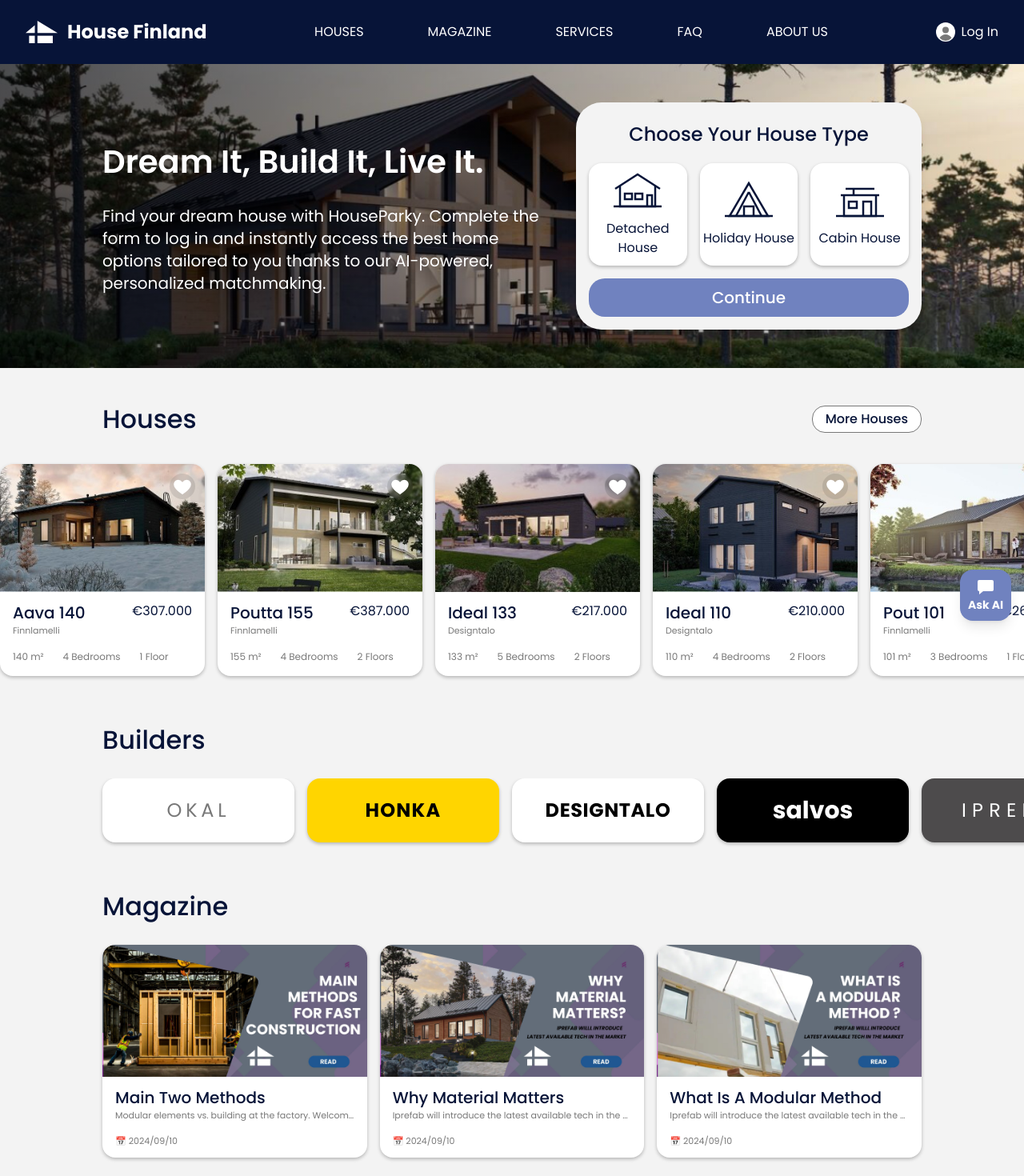
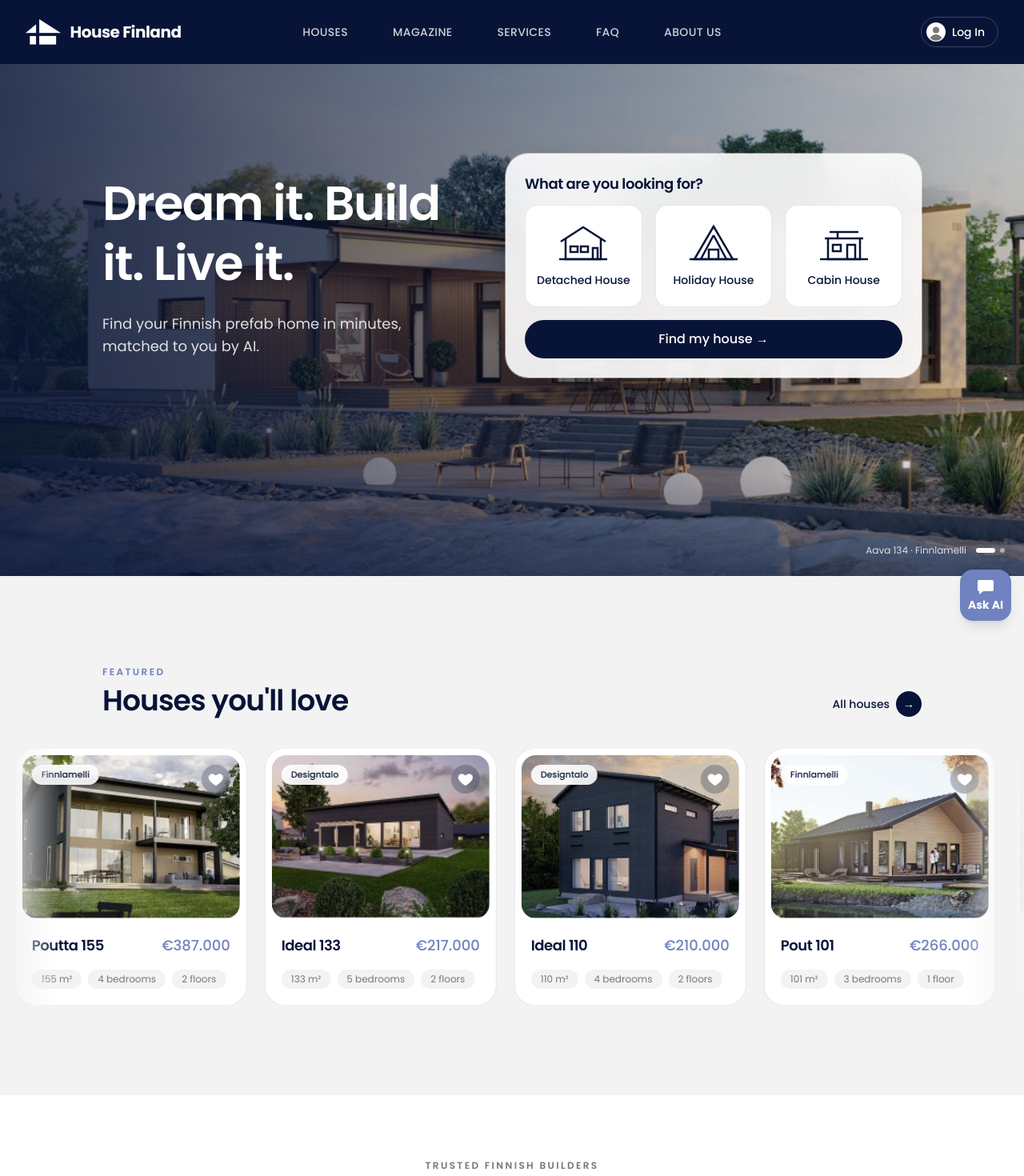
Before and after one commit to tobiaseu/Iprefab_website, a Next.js app: page / in a window 1280 px wide. Shown: the top 1470 px of the page at 80% size. Built offline with nearby package versions, Linux system fonts and the light colour scheme.

Commit message:
Redesign homepage: animated hero, marquees, modern cards, real logo
Co-Authored-By: Claude Opus 5.5 (1M context) <noreply@anthropic.com>
Claude-Session: https://claude.ai/code/session_01MeAuQYHTjCYCJkScqnwg14

```diff
--- a/src/app/globals.css
+++ b/src/app/globals.css
@@ -19,3 +19,35 @@ body {
 .no-scrollbar {
   scrollbar-width: none;
 }
+
+@keyframes marquee {
+  to {
+    transform: translateX(-50%);
+  }
+}
+.marquee-track {
+  animation: marquee var(--marquee-duration, 60s) linear infinite;
+}
+.marquee:hover .marquee-track,
+.marquee:focus-within .marquee-track {
+  animation-play-state: paused;
+}
+
+@keyframes kenburns {
+  from {
+    transform: scale(1);
+  }
+  to {
+    transform: scale(1.12);
+  }
+}
+.kenburns {
+  animation: kenburns 14s ease-out forwards;
+}
+
+@media (prefers-reduced-motion: reduce) {
+  .marquee-track,
+  .kenburns {
+    animation: none;
+  }
+}
--- a/src/app/page.tsx
+++ b/src/app/page.tsx
@@ -1,82 +1,89 @@
 import Image from "next/image";
 import Link from "next/link";
+import HeroSlideshow from "@/components/HeroSlideshow";
 import HouseCard from "@/components/HouseCard";
 import HouseTypePicker from "@/components/HouseTypePicker";
+import Marquee from "@/components/Marquee";
 import { articles, builders, houses } from "@/data/houses";
 
-const builderStyles: Record<string, string> = {
-  OKAL: "bg-white text-slate tracking-[0.2em]",
-  HONKA: "bg-[#ffd500] text-black font-black tracking-wider",
-  DESIGNTALO: "bg-white text-black font-extrabold tracking-wide",
-  SALVOS: "bg-black text-white font-black text-3xl lowercase",
-  IPREFAB: "bg-[#4d4b4c] text-white tracking-[0.3em]",
-  FINNLAMELLI: "bg-white text-black font-bold tracking-wider",
-};
+function SectionHeader({ eyebrow, title, href, cta }: { eyebrow: string; title: string; href?: string; cta?: string }) {
+  return (
+    <div className="flex items-end justify-between gap-6 px-4 md:px-16 xl:px-32">
+      <div>
+        <p className="text-xs font-semibold tracking-[0.2em] text-periwinkle uppercase">{eyebrow}</p>
+        <h2 className="mt-2 text-3xl font-semibold tracking-tight md:text-4xl">{title}</h2>
+      </div>
+      {href && (
+        <Link href={href} className="group flex shrink-0 items-center gap-2 text-sm font-medium">
+          {cta}
+          <span className="grid size-8 place-items-center rounded-full bg-navy text-white transition group-hover:translate-x-1">→</span>
+        </Link>
+      )}
+    </div>
+  );
+}
 
 export default function Home() {
   return (
     <>
-      <section className="relative overflow-hidden">
-        <Image src="/images/hero.png" alt="" fill priority sizes="100vw" className="object-cover" />
-        <div className="absolute inset-0 bg-gradient-to-r from-black/60 via-black/30 to-transparent" />
-        <div className="relative mx-auto flex max-w-[1440px] flex-col items-center gap-8 px-4 py-12 md:px-32 lg:flex-row lg:justify-between">
-          <div className="max-w-[560px] text-white">
-            <h1 className="text-[32px] font-semibold md:text-[40px]">Dream It, Build It, Live It.</h1>
-            <p className="mt-6 text-lg md:text-xl">
-              Find your dream house with HouseParky. Complete the form to log in and instantly access the best home
-              options tailored to you thanks to our AI-powered, personalized matchmaking.
+      <section className="relative min-h-[560px] overflow-hidden lg:min-h-[640px]">
+        <HeroSlideshow />
+        <div className="relative mx-auto flex max-w-[1440px] flex-col gap-10 px-4 py-20 md:px-16 lg:flex-row lg:items-center lg:justify-between lg:py-28 xl:px-32">
+          <div className="max-w-[520px] text-white">
+            <h1 className="text-4xl leading-tight font-semibold tracking-tight md:text-6xl">
+              Dream it. Build it. Live it.
+            </h1>
+            <p className="mt-6 max-w-[440px] text-lg text-white/85">
+              Find your Finnish prefab home in minutes, matched to you by AI.
             </p>
           </div>
           <HouseTypePicker />
         </div>
       </section>
 
-      <section className="mx-auto max-w-[1440px] py-10">
-        <div className="flex items-center justify-between px-4 md:px-32">
-          <h2 className="text-[32px] font-medium">Houses</h2>
-          <Link href="/houses" className="rounded-2xl border border-slate bg-white px-4 py-1 font-medium hover:bg-mist">
-            More Houses
-          </Link>
-        </div>
-        <div className="no-scrollbar mt-4 flex snap-x gap-4 overflow-x-auto px-4 py-4 md:px-32">
+      <section className="py-20 md:py-28">
+        <SectionHeader eyebrow="Featured" title="Houses you'll love" href="/houses" cta="All houses" />
+        <Marquee duration={70} className="mt-10">
           {houses.map((h) => (
-            <div key={h.slug} className="snap-start">
+            <div key={h.slug} className="pr-6">
               <HouseCard house={h} size="sm" />
             </div>
           ))}
-        </div>
+        </Marquee>
       </section>
 
-      <section className="mx-auto max-w-[1440px] pb-10">
-        <h2 className="px-4 text-[32px] font-medium md:px-32">Builders</h2>
-        <div className="no-scrollbar mt-6 flex gap-4 overflow-x-auto px-4 pb-4 md:px-32">
+      <section className="border-y border-navy/5 bg-white py-16 md:py-20">
+        <p className="text-center text-xs font-semibold tracking-[0.2em] text-slate uppercase">
+          Trusted Finnish builders
+        </p>
+        <Marquee duration={40} className="mt-10">
           {builders.map((b) => (
-            <div
+            <span
               key={b}
-              className={`flex h-20 w-60 shrink-0 items-center justify-center rounded-2xl text-2xl shadow-[0_2px_4px_rgba(0,0,0,0.25)] ${builderStyles[b]}`}
+              className="px-10 text-5xl font-extrabold tracking-tight whitespace-nowrap text-navy/25 transition-colors hover:text-navy md:px-16 md:text-7xl"
             >
-              {b === "SALVOS" ? "salvos" : b}
-            </div>
+              {b}
+            </span>
           ))}
-        </div>
+        </Marquee>
       </section>
 
-      <section className="mx-auto max-w-[1440px] px-4 pb-24 md:px-32">
-        <h2 className="text-[32px] font-medium">Magazine</h2>
-        <div className="mt-6 grid gap-4 sm:grid-cols-2 lg:grid-cols-3">
+      <section className="mx-auto max-w-[1440px] py-20 md:py-28">
+        <SectionHeader eyebrow="Magazine" title="Ideas & guides" href="/magazine" cta="Read more" />
+        <div className="mt-10 grid gap-6 px-4 sm:grid-cols-2 md:px-16 lg:grid-cols-3 xl:px-32">
           {articles.map((a) => (
             <Link
               key={a.slug}
               href="/magazine"
-              className="overflow-hidden rounded-2xl bg-white shadow-[0_2px_4px_rgba(0,0,0,0.25)] transition-shadow hover:shadow-lg"
+              className="group overflow-hidden rounded-3xl bg-white ring-1 ring-navy/5 transition duration-300 hover:-translate-y-1 hover:shadow-[0_20px_40px_-20px_rgba(7,20,56,0.35)]"
             >
-              <div className="relative aspect-[2/1]">
-                <Image src={a.image} alt={a.title} fill sizes="(max-width: 768px) 100vw, 384px" className="object-cover" />
+              <div className="relative m-2 aspect-[2/1] overflow-hidden rounded-[18px]">
+                <Image src={a.image} alt={a.title} fill sizes="(max-width: 768px) 100vw, 400px" className="object-cover transition duration-700 group-hover:scale-105" />
               </div>
-              <div className="px-4 py-3">
-                <h3 className="text-xl font-medium">{a.title}</h3>
-                <p className="truncate text-[11px] text-slate">{a.excerpt}</p>
-                <p className="mt-4 text-[11px] text-slate">📅 {a.date}</p>
+              <div className="px-5 pt-3 pb-6">
+                <p className="text-xs text-slate">{a.date}</p>
+                <h3 className="mt-2 text-lg font-semibold tracking-tight">{a.title}</h3>
+                <p className="mt-1 line-clamp-2 text-sm text-slate">{a.excerpt}</p>
               </div>
             </Link>
           ))}
--- a/src/components/Header.tsx
+++ b/src/components/Header.tsx
@@ -3,7 +3,8 @@
 import Link from "next/link";
 import { usePathname } from "next/navigation";
 import { useState } from "react";
-import { LogoMark, UserIcon } from "./Icons";
+import { UserIcon } from "./Icons";
+import Logo from "./Logo";
 import LoginModal from "./LoginModal";
 
 const nav = [
@@ -21,20 +22,20 @@ export default function Header() {
 
   return (
     <header className="sticky top-0 z-40 bg-navy text-white">
-      <div className="mx-auto flex h-20 max-w-[1440px] items-center justify-between px-4 md:px-8">
-        <Link href="/" className="flex items-center gap-3">
-          <LogoMark className="h-7 w-10" />
-          <span className="text-2xl font-bold">House Finland</span>
+      <div className="mx-auto grid h-20 max-w-[1440px] grid-cols-[1fr_auto] items-center px-4 md:px-8 lg:grid-cols-[1fr_auto_1fr]">
+        <Link href="/" className="flex items-center gap-3 justify-self-start">
+          <Logo className="h-8 w-auto" />
+          <span className="text-xl font-bold tracking-tight">House Finland</span>
         </Link>
 
-        <nav className="hidden items-center gap-12 lg:flex xl:gap-20">
+        <nav className="hidden items-center gap-10 lg:flex xl:gap-14">
           {nav.map((item) => {
             const active = pathname.startsWith(item.href);
             return (
               <Link
                 key={item.href}
                 href={item.href}
-                className={`text-base uppercase transition-opacity hover:opacity-80 ${active ? "font-semibold" : ""}`}
+                className={`relative py-2 text-sm font-medium tracking-wide uppercase transition-opacity after:absolute after:inset-x-0 after:-bottom-0.5 after:h-0.5 after:origin-left after:rounded-full after:bg-periwinkle after:transition-transform ${active ? "after:scale-x-100" : "opacity-80 after:scale-x-0 hover:opacity-100 hover:after:scale-x-100"}`}
               >
                 {item.label}
               </Link>
@@ -42,8 +43,8 @@ export default function Header() {
           })}
         </nav>
 
-        <div className="flex items-center gap-4">
-          <button onClick={() => setLogin(true)} className="flex items-center gap-2 hover:opacity-80">
+        <div className="flex items-center gap-4 justify-self-end">
+          <button onClick={() => setLogin(true)} className="flex items-center gap-2 rounded-full border border-white/20 py-1.5 pr-4 pl-1.5 text-sm font-medium transition hover:bg-white/10">
             <UserIcon className="size-6" />
             <span className="hidden sm:inline">Log In</span>
           </button>
--- /dev/null
+++ b/src/components/HeroSlideshow.tsx
@@ -0,0 +1,54 @@
+"use client";
+
+import Image from "next/image";
+import { useEffect, useState } from "react";
+
+const slides = [
+  { src: "/images/house-cover.jpg", caption: "Aava 134 · Finnlamelli" },
+  { src: "/images/hero.png", caption: "Holiday house · Lakeland" },
+];
+
+export default function HeroSlideshow() {
+  const [i, setI] = useState(0);
+
+  useEffect(() => {
+    const t = setInterval(() => setI((n) => (n + 1) % slides.length), 7000);
+    return () => clearInterval(t);
+  }, []);
+
+  return (
+    <div className="absolute inset-0 overflow-hidden">
+      {slides.map((s, n) => (
+        <div
+          key={s.src}
+          className={`absolute inset-0 transition-opacity duration-[1500ms] ${n === i ? "opacity-100" : "opacity-0"}`}
+        >
+          <Image
+            key={n === i ? `${s.src}-on` : s.src}
+            src={s.src}
+            alt=""
+            fill
+            priority={n === 0}
+            sizes="100vw"
+            className={`object-cover ${n === i ? "kenburns" : ""}`}
+          />
+        </div>
+      ))}
+      <div className="absolute inset-0 bg-gradient-to-r from-navy/80 via-navy/40 to-navy/10" />
+      <div className="absolute inset-x-0 bottom-0 h-32 bg-gradient-to-t from-navy/50 to-transparent" />
+      <div className="absolute right-6 bottom-6 hidden items-center gap-3 text-xs text-white/80 md:flex">
+        <span>{slides[i].caption}</span>
+        <div className="flex gap-1.5">
+          {slides.map((s, n) => (
+            <button
+              key={s.src}
+              onClick={() => setI(n)}
+              aria-label={`Show photo ${n + 1}`}
+              className={`h-1.5 rounded-full transition-all ${n === i ? "w-6 bg-white" : "w-1.5 bg-white/50"}`}
+            />
+          ))}
+        </div>
+      </div>
+    </div>
+  );
+}
--- a/src/components/HouseCard.tsx
+++ b/src/components/HouseCard.tsx
@@ -11,31 +11,43 @@ export default function HouseCard({ house, size = "md" }: { house: House; size?:
   const sm = size === "sm";
 
   return (
-    <article className={`group relative overflow-hidden rounded-2xl bg-white shadow-[0_2px_4px_rgba(0,0,0,0.25)] transition-shadow hover:shadow-lg ${sm ? "w-64 shrink-0" : ""}`}>
-      <div className={`relative ${sm ? "h-40" : "aspect-[2/1]"}`}>
-        <Image src={house.image} alt={house.name} fill sizes="(max-width: 768px) 100vw, 384px" className="object-cover" />
+    <article
+      className={`group relative flex flex-col overflow-hidden rounded-3xl bg-white ring-1 ring-navy/5 transition duration-300 hover:-translate-y-1 hover:shadow-[0_20px_40px_-20px_rgba(7,20,56,0.35)] ${sm ? "w-72 shrink-0" : ""}`}
+    >
+      <div className="relative m-2 aspect-[4/3] overflow-hidden rounded-[18px]">
+        <Image
+          src={house.image}
+          alt={house.name}
+          fill
+          sizes="(max-width: 768px) 100vw, 400px"
+          className="object-cover transition duration-700 group-hover:scale-105"
+        />
+        <span className="absolute top-3 left-3 rounded-full bg-white/90 px-3 py-1 text-[11px] font-medium backdrop-blur">
+          {house.builder}
+        </span>
         <button
           onClick={() => setLiked(!liked)}
           aria-label={liked ? "Remove from favourites" : "Add to favourites"}
           aria-pressed={liked}
-          className="absolute top-3 right-3 z-10 rounded-full bg-black/10 p-1 backdrop-blur-[2px] transition-transform hover:scale-110"
+          className="absolute top-3 right-3 z-10 grid size-9 place-items-center rounded-full bg-navy/25 backdrop-blur transition hover:scale-110 hover:bg-navy/40"
         >
-          <HeartIcon filled={liked} className="size-6" />
+          <HeartIcon filled={liked} className="size-5" />
         </button>
       </div>
-      <div className="px-4 pt-3 pb-4">
-        <div className="flex items-start justify-between gap-2">
-          <h3 className={`${sm ? "text-xl" : "text-2xl"} font-medium`}>
-            <Link href={`/houses/${house.slug}`} className="after:absolute after:inset-0">{house.name}</Link>
+      <div className="flex flex-1 flex-col px-5 pt-3 pb-5">
+        <div className="flex items-baseline justify-between gap-3">
+          <h3 className="text-lg font-semibold tracking-tight">
+            <Link href={`/houses/${house.slug}`} className="after:absolute after:inset-0">
+              {house.name}
+            </Link>
           </h3>
-          <p className={sm ? "text-base" : "text-xl"}>{formatPrice(house.price)}</p>
+          <p className="text-lg font-medium text-periwinkle">{formatPrice(house.price)}</p>
         </div>
-        <p className="text-[11px] text-slate">{house.builder}</p>
-        <div className="mt-4 flex gap-6 text-xs text-slate">
-          <span>{house.size} m²</span>
-          <span>{house.bedrooms} Bedrooms</span>
-          <span>{house.floors} {house.floors === 1 ? "Floor" : "Floors"}</span>
-        </div>
+        <ul className="mt-4 flex flex-wrap gap-2 text-xs text-slate">
+          <li className="rounded-full bg-mist px-3 py-1">{house.size} m²</li>
+          <li className="rounded-full bg-mist px-3 py-1">{house.bedrooms} bedrooms</li>
+          <li className="rounded-full bg-mist px-3 py-1">{house.floors} {house.floors === 1 ? "floor" : "floors"}</li>
+        </ul>
       </div>
     </article>
   );
--- a/src/components/HouseTypePicker.tsx
+++ b/src/components/HouseTypePicker.tsx
@@ -12,8 +12,8 @@ export default function HouseTypePicker() {
   const [selected, setSelected] = useState<HouseType | null>(null);
 
   return (
-    <div className="w-full max-w-[544px] rounded-[32px] bg-mist p-4 shadow-lg">
-      <h2 className="py-2 text-center text-2xl font-medium">Choose Your House Type</h2>
+    <div className="w-full max-w-[520px] rounded-[28px] bg-white/90 p-5 shadow-2xl ring-1 ring-white/40 backdrop-blur-xl md:p-6">
+      <h2 className="text-lg font-semibold tracking-tight">What are you looking for?</h2>
       <div className="mt-3 grid grid-cols-3 gap-2 sm:gap-4">
         {houseTypes.map(({ value, label }) => {
           const Icon = icons[value];
@@ -23,19 +23,19 @@ export default function HouseTypePicker() {
               key={value}
               onClick={() => setSelected(value)}
               aria-pressed={active}
-              className={`flex h-32 flex-col items-center justify-center gap-3 rounded-2xl bg-white shadow-[0_2px_4px_rgba(0,0,0,0.25)] transition ${active ? "ring-2 ring-periwinkle" : "hover:-translate-y-0.5"}`}
+              className={`flex h-32 flex-col items-center justify-center gap-3 rounded-2xl border bg-white transition ${active ? "border-periwinkle bg-periwinkle/5 ring-2 ring-periwinkle/30" : "border-navy/10 hover:-translate-y-0.5 hover:border-navy/30"}`}
             >
               <Icon className="h-12 w-16" />
-              <span className="text-sm sm:text-base">{label}</span>
+              <span className="text-xs font-medium sm:text-sm">{label}</span>
             </button>
           );
         })}
       </div>
       <button
         onClick={() => router.push(selected ? `/houses?type=${selected}` : "/houses")}
-        className="mt-4 h-12 w-full rounded-[20px] bg-periwinkle text-xl font-medium text-white hover:brightness-95"
+        className="mt-4 h-12 w-full rounded-full bg-navy text-base font-medium text-white transition hover:bg-periwinkle"
       >
-        Continue
+        Find my house →
       </button>
     </div>
   );
--- /dev/null
+++ b/src/components/Logo.tsx
@@ -0,0 +1,5 @@
+import Image from "next/image";
+
+export default function Logo({ className }: { className?: string }) {
+  return <Image src="/images/logo-white.png" alt="" width={143} height={105} className={className} />;
+}
--- /dev/null
+++ b/src/components/Marquee.tsx
@@ -0,0 +1,19 @@
+// Infinite horizontal scroll: children are rendered twice and the track slides by half its width.
+export default function Marquee({
+  children,
+  duration = 60,
+  className = "",
+}: {
+  children: React.ReactNode;
+  duration?: number;
+  className?: string;
+}) {
+  return (
+    <div className={`marquee overflow-hidden [mask-image:linear-gradient(90deg,transparent,black_6%,black_94%,transparent)] ${className}`}>
+      <div className="marquee-track flex w-max" style={{ "--marquee-duration": `${duration}s` } as React.CSSProperties}>
+        <div className="flex shrink-0">{children}</div>
+        <div className="flex shrink-0" aria-hidden inert>{children}</div>
+      </div>
+    </div>
+  );
+}
```
Also changed, not shown: src/components/Footer.tsx (+4 -3 lines), public/images/logo-white.png (added).
